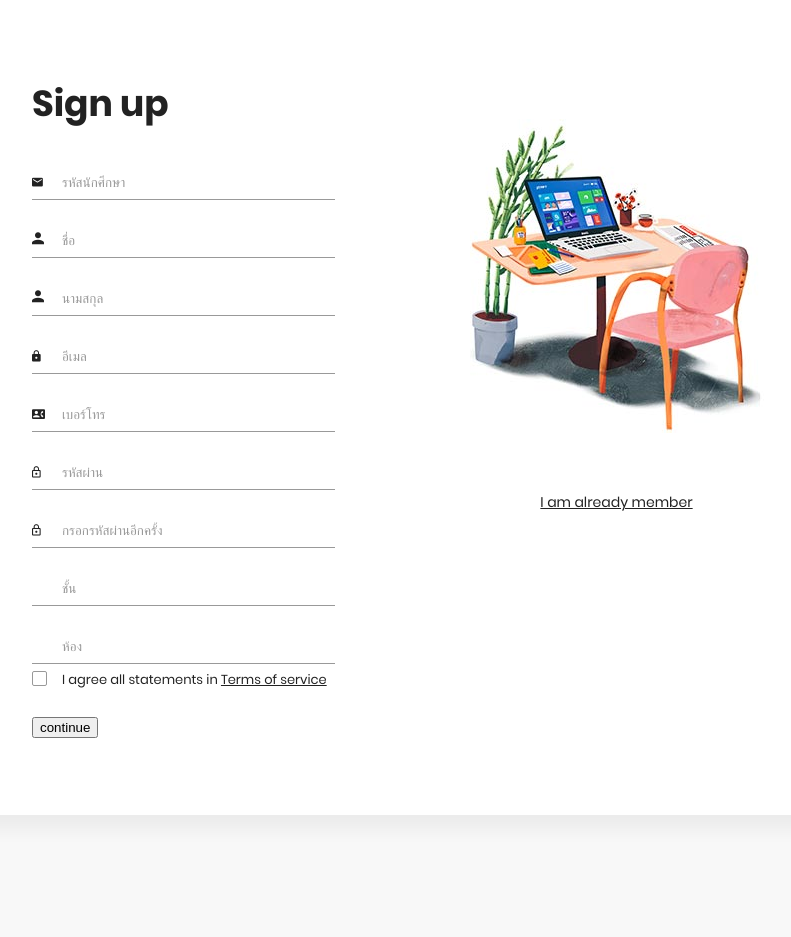
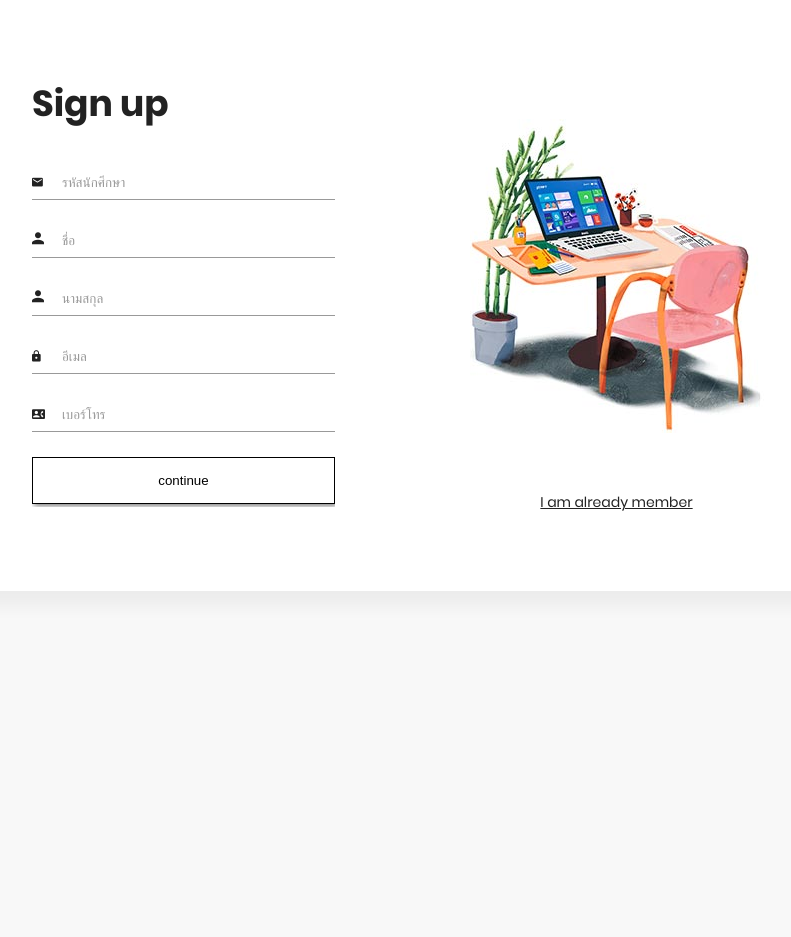
Before and after one commit to 9Chinz/SM-FIND, a PHP site: page /register.php in a window 1280 px wide. Shown: the part 159-1096 px from the top of the page, without its empty margins (267-1058 px from the left). After the commit the page ends 670 px from the top, so only its background shows below. Run offline with PHP 8.4, Linux system fonts and the light colour scheme.

Commit message:
add affect to register page and update doc4

```diff
--- a/css/styles.css
+++ b/css/styles.css
@@ -809,5 +809,23 @@ label.valid:after {
 .register2{
   display: none;
 }
+.continue{
+  border: black solid 1px;
+  width: 100%;
+  padding: 5% ;
+  box-shadow: 2px 2px 5px grey;
+  background: none;
+}
+.continue:hover{
+background-color: black;
+color: white;
+transition: 0.3s;
+}
+.form-button{
+  min-height: 50px;
+}
+.form-group #class2{
+  min-width: 80%;
+}
 
 /*# sourceMappingURL=style.css.map */
--- a/js/mains.js
+++ b/js/mains.js
@@ -4,5 +4,6 @@ $(document).ready(function(){
     });
 })
 $(".continue").click(function(){
-    $("form").animate({ height : "toggle" ,opacity : "toggle"}, "slow");
+    $(".register").animate({ height : "toggle" ,opacity : "toggle"}, "slow");
+    $(".register2").animate({ height : "toggle" ,opacity : "toggle"}, "slow");
 });
--- a/register.php
+++ b/register.php
@@ -1,5 +1,6 @@
 <!DOCTYPE html>
 <html lang="en">
+
 <head>
     <meta charset="UTF-8">
     <meta name="viewport" content="width=device-width, initial-scale=1.0">
@@ -12,6 +13,7 @@
     <!-- Main css -->
     <link rel="stylesheet" href="css/styles.css">
 </head>
+
 <body>
 
     <div class="main">
@@ -23,30 +25,74 @@
                     <div class="signup-form">
                         <h2 class="form-title">Sign up</h2>
                         <div class="blockinput">
+
                             <form method="POST" class="register-form" id="register-form">
+                                <div class="register">
                                     <div class="form-group">
                                         <label for="email"><i class="zmdi zmdi-email"></i></label>
                                         <input type="email" name="email" id="email" placeholder="รหัสนักศีกษา" required />
                                     </div>
                                     <div class="form-group">
                                         <label for="name"><i class="zmdi zmdi-account material-icons-name"></i></label>
-                                <input type="text" name="name" id="name" placeholder="ชื่อ" required/>
+                                        <input type="text" name="name" id="name" placeholder="ชื่อ" required />
                                     </div>
                                     <div class="form-group">
                                         <label for="lastname"><i class="zmdi zmdi-account material-icons-name"></i></label>
-                                <input type="email" name="lastname" id="lastname" placeholder="นามสกุล" required/>
+                                        <input type="email" name="lastname" id="lastname" placeholder="นามสกุล" required />
                                     </div>
                                     <div class="form-group">
                                         <label for="pass"><i class="zmdi zmdi-lock"></i></label>
-                                <input type="password" name="pass" id="pass" placeholder="อีเมล" required/>
+                                        <input type="password" name="pass" id="pass" placeholder="อีเมล" required />
                                     </div>
                                     <div class="form-group">
                                         <label for="tel"><i class="zmdi zmdi-account-box-phone"></i></label>
-                                <input type="tel" name="tel" id="tel" placeholder="เบอร์โทร"/>
+                                        <input type="tel" name="tel" id="tel" placeholder="เบอร์โทร" />
+                                    </div>
+
+
+                                    <div class="form-group form-button">
+                                        <button class="continue">continue</button>
+                                    </div>
+                                </div>
+                                <div class="register2">
+                                    <div class="form-group-s">
+                                        <label for="marjor" class="labelmajor" required>สาขา:</label>
+                                        <select id="major" name="major">
+                                            <option value="IT">IT</option>
+                                            <option value="BC">BC</option>
+                                            <option value="MK">MK</option>
+                                            <option value="TR">TR</option>
+                                        </select>
+                                        <label for="section" class="labelsection" required>ระดับชั้น:</label>
+                                        <select id="section" name="section">
+                                            <option value="lower">ปวช.</option>
+                                            <option value="upper">ปวส.</option>
+
+                                        </select>
+                                        </div>
+                                        <div class="form-group">
+                                        <label for="section" class="labelsection" required>ชั้น :</label>
+                                        <select id="class2" name="class">
+                                            <option value="IT">IT</option>
+                                            <option value="BC">BC</option>
+                                            <option value="MK">MK</option>
+                                            <option value="TR">TR</option>
+                                        </select>
+
+                                        </div>
+
+                                        <div class="form-group">
+                                        <label for="section" class="labelsection" required>ห้อง :</label>
+                                        <select id="room2" name="room">
+                                            <option value="IT">IT</option>
+                                            <option value="BC">BC</option>
+                                            <option value="MK">MK</option>
+                                            <option value="TR">TR</option>
+                                        </select>
                                         </div>
                                         <div class="form-group">
                                             <label for="password"><i class="zmdi zmdi-lock-outline"></i></label>
-                                <input type="password" name="password" id="password" placeholder="รหัสผ่าน" required/>
+                                            <input type="password" name="password" id="password" placeholder="รหัสผ่าน" required />
                                         </div>
                                         <div class="form-group">
                                             <label for="re-pass"><i class="zmdi zmdi-lock-outline"></i></label>
@@ -54,43 +100,17 @@
                                         </div>
 
                                         <div class="form-group">
-                                <label for="re-pass"><i class="zmdi "></i></label>
-                                <input type="number" name="re_pass" id="class" placeholder="ชั้น"  required/>
-
-                            </div>
-                            <div class="form-group-a">
-                                <label for="re-pass"><i class="zmdi "></i></label>
-                                <input type="number" name="re_pass" id="class_2" placeholder="ห้อง"  required/>
-                            </div>
-                            <div class="form-group">
                                             <input type="checkbox" name="agree-term" id="agree-term" class="agree-term" />
-                                <label for="agree-term" class="label-agree-term"><span><span></span></span>I agree all statements in  <a href="#" class="term-service">Terms of service</a></label>
+                                            <label for="agree-term" class="label-agree-term"><span><span></span></span>I agree all statements in <a href="#" class="term-service">Terms of service</a></label>
                                         </div>
                                         <div class="form-group form-button">
                                             <button class="continue">continue</button>
                                         </div>
 
                             </form>
-                        <form action="" class="register2" >
-                        <div class="form-group-s">
-                                <label for="section" class="labelsection"  required>ระดับชั้น:</label>
-                                <select id="section" name="section">
-                                    <option value="lower">ปวช.</option>
-                                    <option value="upper">ปวส.</option>
-
-                                  </select>
-                                  <label for="marjor" class="labelmajor"  required >สาขา:</label>
-                                  <select id="major" name="major">
-                                    <option value="IT">IT</option>
-                                    <option value="BC">BC</option>
-                                    <option value="MK">MK</option>
-                                    <option value="TR">TR</option>
-                                  </select>
+                        </div>
 
                     </div>
-                    </form>
-                        </div>
-
                 </div>
                 <div class="signup-image">
                     <figure class="toggleimg"><img src="images/signup-image.jpg" alt="sing up image"></figure>
@@ -104,4 +124,5 @@
     <script src="vendor/jquery/jquery.min.js"></script>
     <script src="js/mains.js"></script>
 </body>
+
 </html>
```
Also changed, not shown: 1 other file. Lines whose indentation alone changed are shown as unchanged.
